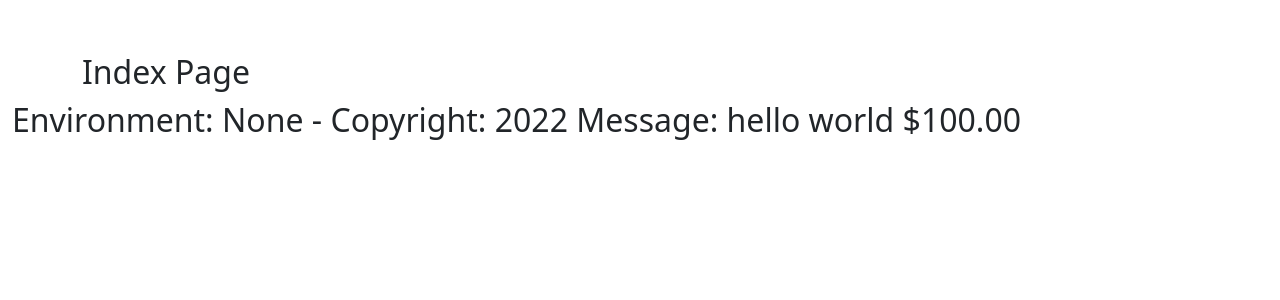
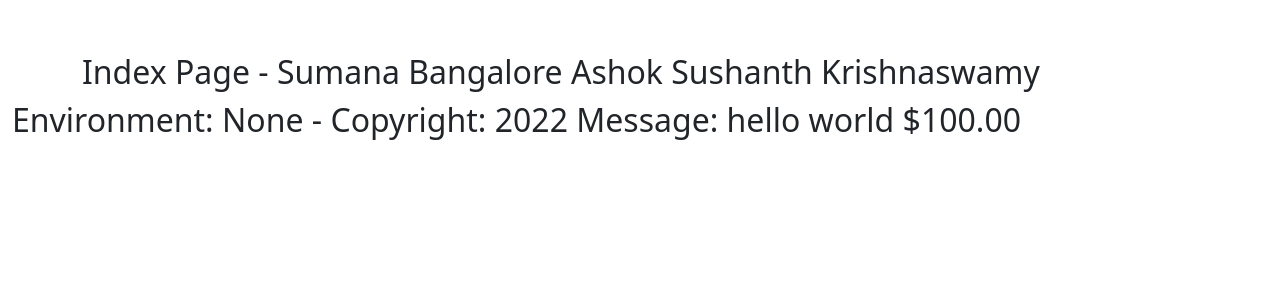
Before and after one commit to sumanaashok/IS601_Project_1, a Flask app: page / in a window 1280 px wide. Shown: the part 80-380 px from the top of the page. Run offline with Flask 2, Linux system fonts and the light colour scheme.

Commit message:
changed the index file

```diff
--- a/app/simple_pages/templates/index.html
+++ b/app/simple_pages/templates/index.html
@@ -1,4 +1,4 @@
 {% extends "base.html" %}
 {% block content %}
-    Index Page
+    Index Page - Sumana Bangalore Ashok Sushanth Krishnaswamy
 {% endblock %}
```
